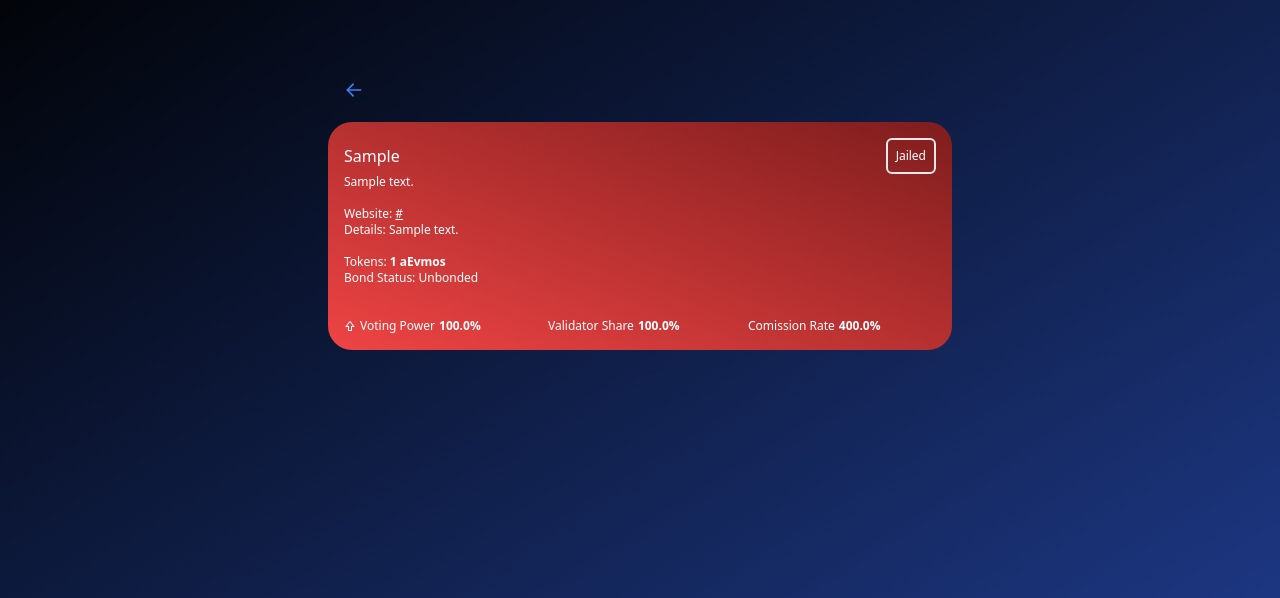
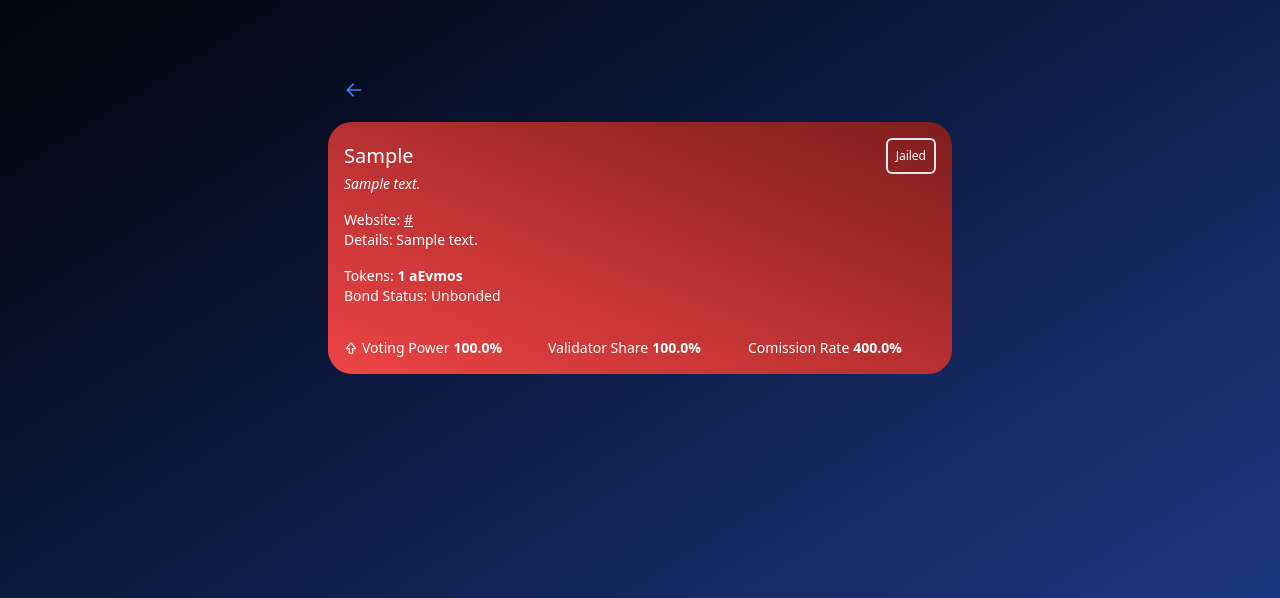
Before and after one commit to Nils3311/evmos_station, a Flask app: a page that uses templates/validator_details.html in a window 1280 px wide. Shown: the part 100-698 px from the top of the page. Run offline with Flask 2, Linux system fonts and the light colour scheme; tables that the repository leaves empty hold one stand-in row (values such as "Sample post"); some libraries are stand-ins or nearby versions.

Commit message:
Improve Size

```diff
--- a/templates/validator_details.html
+++ b/templates/validator_details.html
@@ -46,12 +46,12 @@
                     <div class="bg-gradient-to-bl {% if validator.jailed %} from-red-900 to-red-500 {% else %} from-indigo-900 to-purple-800 {% endif %} rounded-3xl p-4 -m-4">
                         <div class="pb-4">
                             <div class="flex justify-between items-center">
-                                <p class="inline">{{ validator.moniker }}</p>
+                                <p class="inline text-xl">{{ validator.moniker }}</p>
                                 {% if validator.jailed %} <p class="inline border-2 rounded-md text-xs p-2">Jailed</p> {% endif %}
                                 </div>
-                                <p class="font-extralight text-xs pr-12 sm:pr-0 break-words">{{ validator.address }}</p>
+                                <p class="font-extralight text-sm italic pr-12 sm:pr-0 break-words">{{ validator.address }}</p>
                             </div>
-                        <div class="font-extralight text-xs pb-4">
+                        <div class="font-extralight text-sm pb-4">
                             <div>
                                 <p class="inline">Website: </p>
                                 {% if validator.website == "" %}
@@ -83,7 +83,7 @@
                                 </p>
                             </div>
                         </div>
-                        <div class="grid grid-cols-1 sm:grid-cols-3 gap-2 font-extralight text-xs w-full ">
+                        <div class="grid grid-cols-1 sm:grid-cols-3 gap-2 font-extralight text-sm w-full ">
                             <td class="">
                                 <div class="flex items-center gap-1">
                                     <svg  xmlns="http://www.w3.org/2000/svg" xmlns:xlink="http://www.w3.org/1999/xlink" class="" aria-hidden="true" role="img" width="1em" height="1em" preserveAspectRatio="xMidYMid meet" viewBox="0 0 24 24"><path d="M12.781 2.375c-.381-.475-1.181-.475-1.562 0l-8 10A1.001 1.001 0 0 0 4 14h4v7a1 1 0 0 0 1 1h6a1 1 0 0 0 1-1v-7h4a1.001 1.001 0 0 0 .781-1.625l-8-10zM15 12h-1v8h-4v-8H6.081L12 4.601L17.919 12H15z" fill="currentColor"/></svg>
```
